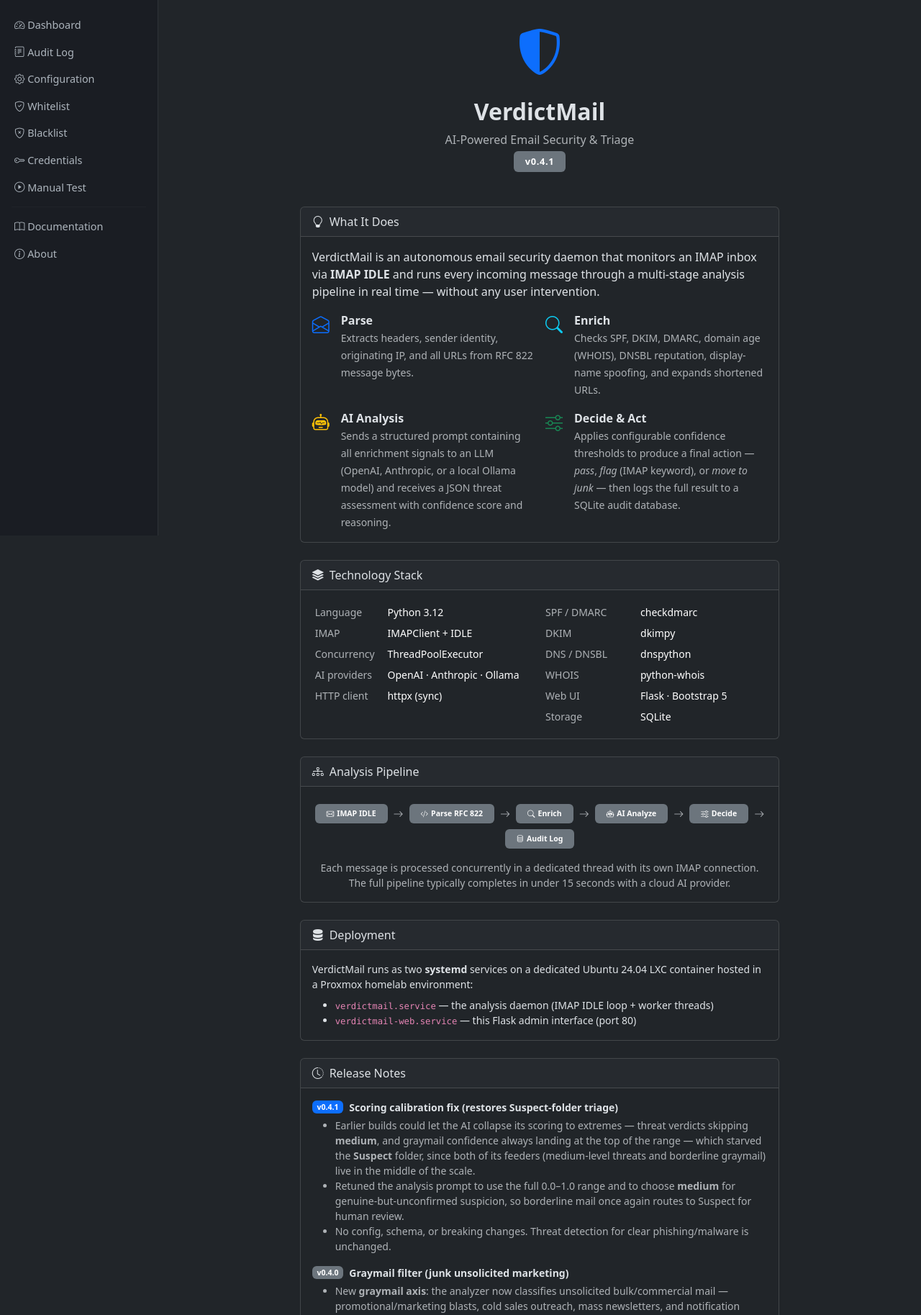
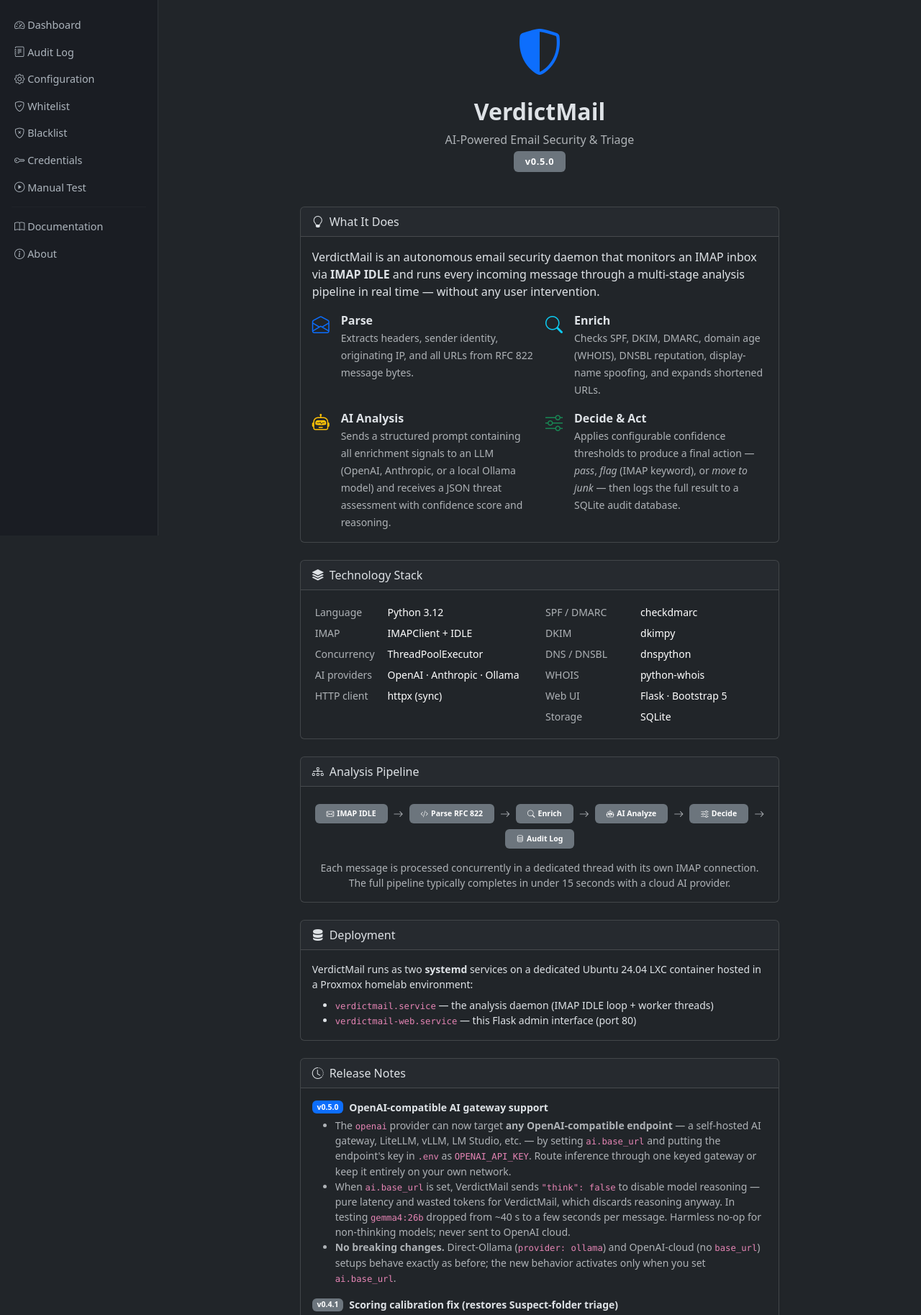
Before and after one commit to ascarola/verdictmail, a Flask app: template src/verdictmail/web/templates/about.html in a window 1280 px wide. Shown: the part 56-1883 px from the top of the page at 72% size. Run offline with Flask 3, Linux system fonts and the light colour scheme; the template is opened without the code that fills it, so the values that code supplies are empty.

Commit message:
feat: OpenAI-compatible AI gateway support + think control (v0.5.0)
The `openai` provider can now target any OpenAI-compatible endpoint (self-hosted
AI gateway, LiteLLM, vLLM, etc.) via a new `ai.base_url` config key. The endpoint
key is read from OPENAI_API_KEY. When base_url is set, requests also send
`"think": false` to disable model reasoning — VerdictMail discards reasoning, so
this is pure latency/token savings (gemma4:26b ~40s -> a few seconds). Gated on
base_url, so it is never sent to OpenAI cloud (which rejects unknown fields).

Fully backward compatible: direct-Ollama (`provider: ollama`) and OpenAI-cloud
(`provider: openai`, no base_url) paths are unchanged; new behavior activates
only when `ai.base_url` is set.

- ai_analyzer.py: openai provider honors base_url; sends think:false when set;
  uses tolerant _extract_json for gateway/local-model output.
- main.py + web/app.py: resolve base_url per-provider (ollama path unchanged).
- web config form + install.sh: optional gateway Base URL prompt/field.
- README, docs, .env.example, yaml.example: gateway how-to + config reference.

Co-Authored-By: Claude Opus 4.8 <noreply@anthropic.com>

```diff
--- a/src/verdictmail/web/app.py
+++ b/src/verdictmail/web/app.py
@@ -652,6 +652,8 @@ def config_ai():
     model = request.form.get("ai_model", "").strip()
     timeout = request.form.get("ai_timeout", "120").strip()
     ollama_base_url = request.form.get("ollama_base_url", "").strip()
+    # openai-compatible gateway endpoint (blank = OpenAI cloud default)
+    base_url = request.form.get("base_url", "").strip()
 
     try:
         cfg = _load_config()
@@ -666,6 +668,13 @@ def config_ai():
             pass
         if provider == "ollama" and ollama_base_url:
             ai_section["ollama_base_url"] = ollama_base_url
+        # base_url applies to the openai provider (gateway). Set when provided;
+        # clear it when blank so the provider falls back to the cloud default.
+        if provider == "openai":
+            if base_url:
+                ai_section["base_url"] = base_url
+            else:
+                ai_section.pop("base_url", None)
         _save_config(cfg)
         flash(f"AI provider set to '{provider}' (model: {ai_section.get('model', '?')}). Restart the daemon to apply.", "success")
     except Exception as exc:
@@ -1102,11 +1111,19 @@ def test():
             else:
                 api_key = env_vals.get("OLLAMA_API_KEY", "")
 
+            # Resolve base_url per-provider, matching main.py: ollama uses
+            # ollama_base_url; openai (incl. OpenAI-compatible gateways) uses
+            # base_url when set, else the SDK's own default endpoint.
+            if ai_provider == "ollama":
+                ai_base_url = ai_cfg.get("ollama_base_url", ai_cfg.get("base_url", "http://localhost:11434"))
+            else:
+                ai_base_url = ai_cfg.get("base_url", "")
+
             ai = AiAnalyzer(
                 provider=ai_provider,
                 model=ai_cfg.get("model", "qwen2.5-coder:14b"),
                 timeout_seconds=int(ai_cfg.get("timeout_seconds", 120)),
-                base_url=ai_cfg.get("ollama_base_url", ai_cfg.get("base_url", "http://localhost:11434")),
+                base_url=ai_base_url,
                 api_key=api_key,
             ).analyze(parsed, enriched)
             results["ai"] = ai
--- a/src/verdictmail/web/templates/about.html
+++ b/src/verdictmail/web/templates/about.html
@@ -11,7 +11,7 @@
       <h2 class="mt-3 fw-bold">VerdictMail</h2>
       <p class="text-muted mb-1">AI-Powered Email Security &amp; Triage</p>
       <span class="badge bg-secondary px-3 py-2" style="font-size:.8rem;letter-spacing:.05em">
-        v0.4.1
+        v0.5.0
       </span>
     </div>
 
@@ -149,7 +149,19 @@
 
         <div class="mb-3">
           <div class="d-flex align-items-center gap-2 mb-1">
-            <span class="badge bg-primary">v0.4.1</span>
+            <span class="badge bg-primary">v0.5.0</span>
+            <strong>OpenAI-compatible AI gateway support</strong>
+          </div>
+          <ul class="mb-0 text-muted">
+            <li>The <code>openai</code> provider can now target <strong>any OpenAI-compatible endpoint</strong> — a self-hosted AI gateway, LiteLLM, vLLM, LM Studio, etc. — by setting <code>ai.base_url</code> and putting the endpoint's key in <code>.env</code> as <code>OPENAI_API_KEY</code>. Route inference through one keyed gateway or keep it entirely on your own network.</li>
+            <li>When <code>ai.base_url</code> is set, VerdictMail sends <code>"think": false</code> to disable model reasoning — pure latency and wasted tokens for VerdictMail, which discards reasoning anyway. In testing <code>gemma4:26b</code> dropped from ~40 s to a few seconds per message. Harmless no-op for non-thinking models; never sent to OpenAI cloud.</li>
+            <li><strong>No breaking changes.</strong> Direct-Ollama (<code>provider: ollama</code>) and OpenAI-cloud (no <code>base_url</code>) setups behave exactly as before; the new behavior activates only when you set <code>ai.base_url</code>.</li>
+          </ul>
+        </div>
+
+        <div class="mb-3">
+          <div class="d-flex align-items-center gap-2 mb-1">
+            <span class="badge bg-secondary">v0.4.1</span>
             <strong>Scoring calibration fix (restores Suspect-folder triage)</strong>
           </div>
           <ul class="mb-0 text-muted">
@@ -256,7 +268,7 @@
         <h5 class="mt-2 mb-1">A. Scarola</h5>
         <p class="text-muted small mb-3">Creator &amp; Developer</p>
         <div class="d-flex justify-content-center gap-4 small text-muted">
-          <span><i class="bi bi-tag me-1"></i>Version <strong class="text-light">0.4.1</strong></span>
+          <span><i class="bi bi-tag me-1"></i>Version <strong class="text-light">0.5.0</strong></span>
           <span><i class="bi bi-calendar me-1"></i>2026</span>
           <a href="https://github.com/ascarola/verdictmail" target="_blank" class="text-muted text-decoration-none"><i class="bi bi-github me-1"></i>github.com/ascarola/verdictmail</a>
         </div>
--- a/src/verdictmail/web/templates/docs.html
+++ b/src/verdictmail/web/templates/docs.html
@@ -37,7 +37,7 @@
        style="overflow-y:auto; max-height:calc(100vh - 72px)">
 
     <h4 class="mb-1"><i class="bi bi-book me-2"></i>Documentation</h4>
-    <p class="text-muted small mb-4">VerdictMail — AI Email Security &amp; Triage Platform &nbsp;·&nbsp; v0.4.1</p>
+    <p class="text-muted small mb-4">VerdictMail — AI Email Security &amp; Triage Platform &nbsp;·&nbsp; v0.5.0</p>
 
     <!-- ================================================================ -->
     <h5 class="doc-anchor" id="overview">Overview</h5>
@@ -477,6 +477,7 @@
           <tr><td>ai.provider</td><td><code>openai</code></td><td>AI backend: <code>openai</code>, <code>anthropic</code>, or <code>ollama</code>.</td></tr>
           <tr><td>ai.model</td><td><code>gpt-4o-mini</code></td><td>Model name passed to the provider. For Ollama, 20B+ parameter models (e.g. <code>gemma4:26b</code>) are strongly recommended for reliable JSON schema adherence; smaller models such as <code>qwen2.5:7b</code> may produce malformed responses.</td></tr>
           <tr><td>ai.timeout_seconds</td><td><code>120</code></td><td>Per-request AI timeout. Increase for slow local Ollama models.</td></tr>
+          <tr><td>ai.base_url</td><td>—</td><td>Override the endpoint for the <code>openai</code> provider to target any OpenAI-compatible server (self-hosted AI gateway, LiteLLM, vLLM, etc.). Include the version path (usually <code>/v1</code>). When set, VerdictMail also sends <code>"think": false</code> to disable model reasoning (latency win on Ollama-backed models; ignored by models without a thinking mode). Blank uses OpenAI cloud.</td></tr>
           <tr><td>ai.ollama_base_url</td><td>—</td><td>Required when <code>ai.provider = ollama</code>. Base URL of the Ollama instance.</td></tr>
           <tr><td>thresholds.flag</td><td><code>0.72</code></td><td>Minimum AI confidence (0–1) to FLAG a medium or high threat message. Set via the Aggressiveness presets or custom inputs on the Configuration page.</td></tr>
           <tr><td>thresholds.junk</td><td><code>0.90</code></td><td>Minimum AI confidence to move a high threat message to junk. A high-threat verdict where the AI itself recommends junking is moved at the midpoint of the two thresholds.</td></tr>
@@ -520,7 +521,7 @@
               <td>Password for your IMAP account. For Gmail: generate an App Password at
                   <strong>Google Account → Security → 2-Step Verification → App passwords</strong>
                   (not your account password). IMAP must be enabled in your provider's settings.</td></tr>
-          <tr><td><code>OPENAI_API_KEY</code></td><td>If provider = openai</td><td>OpenAI API key.</td></tr>
+          <tr><td><code>OPENAI_API_KEY</code></td><td>If provider = openai</td><td>OpenAI API key — or the API key for your OpenAI-compatible gateway when <code>ai.base_url</code> is set.</td></tr>
           <tr><td><code>ANTHROPIC_API_KEY</code></td><td>If provider = anthropic</td><td>Anthropic API key.</td></tr>
           <tr><td><code>OLLAMA_API_KEY</code></td><td>If Ollama requires auth</td><td>Optional; most local Ollama instances don't need this.</td></tr>
           <tr><td><code>URLHAUS_API_KEY</code></td><td>Optional</td><td>Free API key from <a href="https://abuse.ch/" class="text-info" target="_blank">abuse.ch</a> for URLhaus malware URL lookups. Register, then copy the key from your profile. URLhaus lookups are silently skipped if this is not set.</td></tr>
```
Also changed, not shown: src/verdictmail/ai_analyzer.py (+25 -5 lines), src/verdictmail/main.py (+15 -3 lines), src/verdictmail/web/templates/config.html (+9 -0 lines), README.md, 3 other files.
